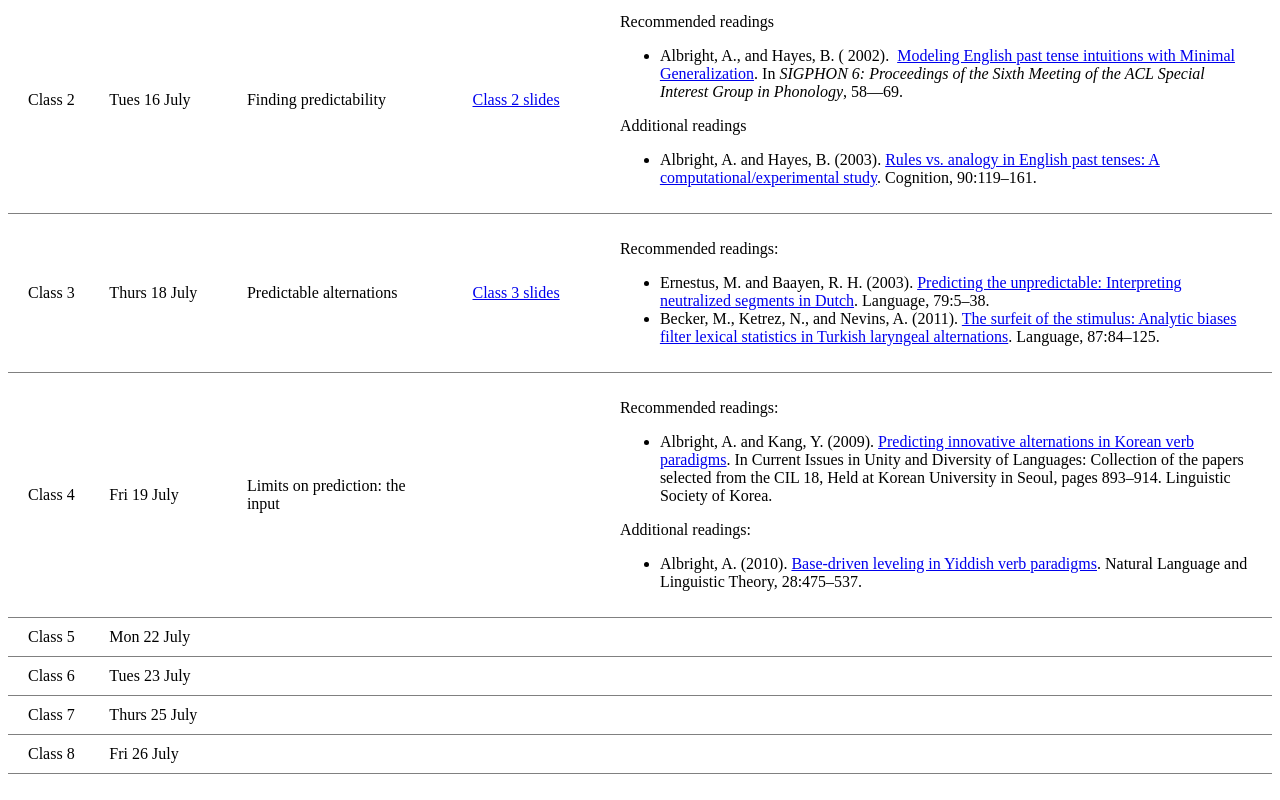
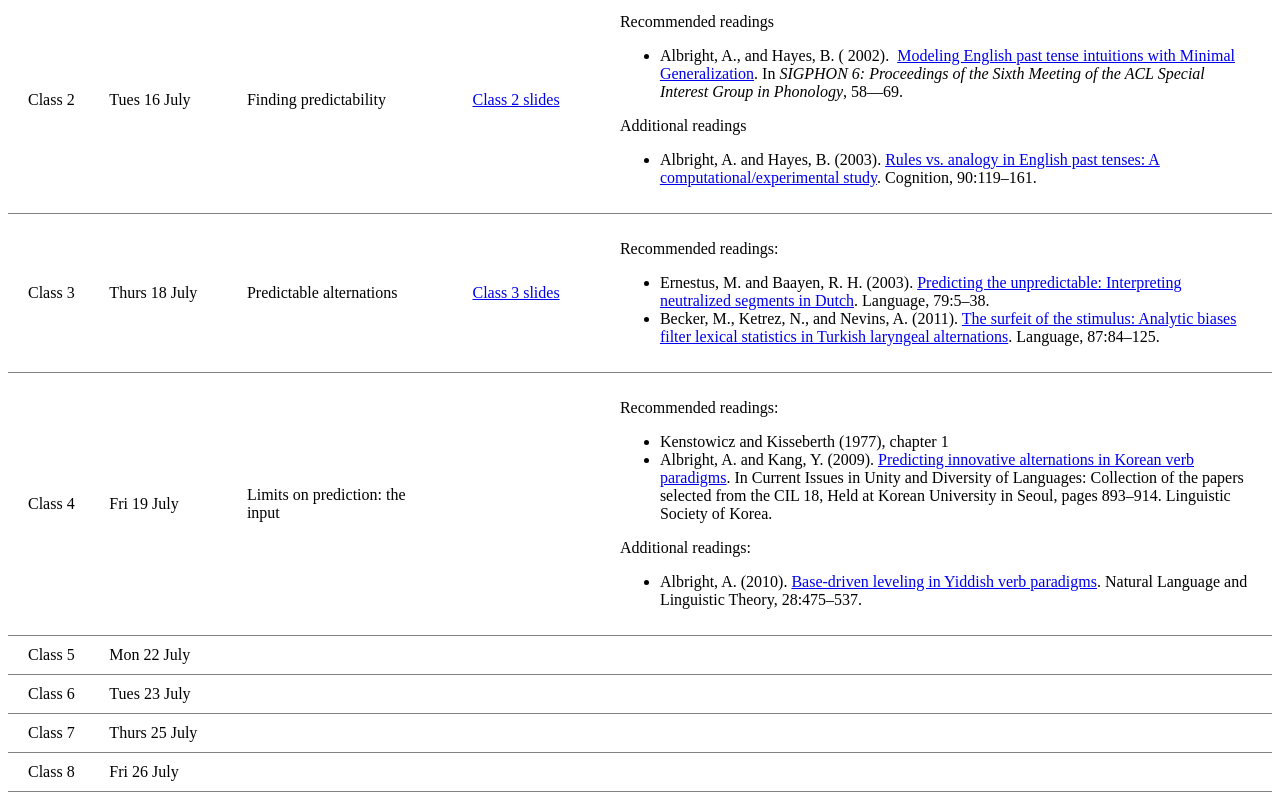
Before and after one commit to adamalbright/creteling2024, a plain HTML site: page index.html in a window 1280 px wide. Shown: the part 640-1440 px from the top of the page. Drawn offline with Linux system fonts and the light colour scheme.

Commit message:
Update index.html

```diff
--- a/index.html
+++ b/index.html
@@ -94,7 +94,10 @@
 	<td>Limits on prediction: the input</td>
 	<td></td>
 		<td><p>Recommended readings:</p>
-		  <UL><LI>Albright, A. and Kang, Y. (2009). <a href="https://web.mit.edu/albright/www/papers/AlbrightKang-CIL18Paper.pdf">Predicting innovative alternations in Korean verb paradigms</a>. In Current Issues in Unity and Diversity of Languages: Collection of the papers selected from the CIL 18, Held at Korean University in Seoul, pages 893–914. Linguistic Society of Korea.</LI></UL>
+		  <UL>
+		    <li>Kenstowicz and Kisseberth (1977), chapter 1&nbsp;</li>
+		    <li>Albright, A. and Kang, Y. (2009). <a href="https://web.mit.edu/albright/www/papers/AlbrightKang-CIL18Paper.pdf">Predicting innovative alternations in Korean verb paradigms</a>. In Current Issues in Unity and Diversity of Languages: Collection of the papers selected from the CIL 18, Held at Korean University in Seoul, pages 893–914. Linguistic Society of Korea.</li>
+	      </UL>
 	    <p>Additional readings:&nbsp;</p>
 	<UL><LI>Albright, A. (2010). <a href="https://www.jstor.org/stable/40856212">Base-driven leveling in Yiddish verb paradigms</a>. Natural Language and Linguistic Theory, 28:475–537.</LI></UL>
 	</td>
@@ -104,7 +107,7 @@
 	<td>Class 5</td><td style="padding-left: 0px;">Mon 22 July</td>
 	<td>&nbsp;</td>
 	<td></td>
-		<td>   </td>
+		<td>&nbsp; </td>
 </tr>
 
 <tr>
```
